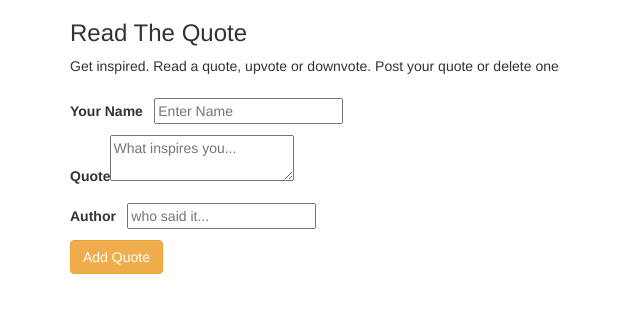
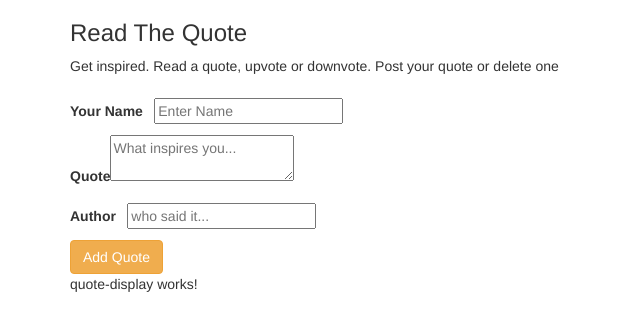
Before and after one commit to COdingaorg/ReadTheQuote, an Angular app: page / in a window 1280 px wide. Shown: the top 330 px of the page, without its empty margins (0-640 px from the left). Built offline with nearby package versions, Linux system fonts and the light colour scheme.

Commit message:
adds a quote display component

```diff
--- a/src/app/app.module.ts
+++ b/src/app/app.module.ts
@@ -5,11 +5,13 @@ import { FormsModule } from '@angular/forms';
 import { AppRoutingModule } from './app-routing.module';
 import { AppComponent } from './app.component';
 import { QuoteFormComponent } from './quote-form/quote-form.component';
+import { QuoteDisplayComponent } from './quote-form/quote-display/quote-display.component';
 
 @NgModule({
   declarations: [
     AppComponent,
-    QuoteFormComponent
+    QuoteFormComponent,
+    QuoteDisplayComponent
   ],
   imports: [
     BrowserModule,
--- /dev/null
+++ b/src/app/quote-form/quote-display/quote-display.component.html
@@ -0,0 +1,4 @@
+
+<div id="quoteDisplay">
+  <p>quote-display works!</p>
+</div>
--- /dev/null
+++ b/src/app/quote-form/quote-display/quote-display.component.ts
@@ -0,0 +1,15 @@
+import { Component, OnInit } from '@angular/core';
+
+@Component({
+  selector: 'app-quote-display',
+  templateUrl: './quote-display.component.html',
+  styleUrls: ['./quote-display.component.css']
+})
+export class QuoteDisplayComponent implements OnInit {
+
+  constructor() { }
+
+  ngOnInit(): void {
+  }
+
+}
--- a/src/app/quote-form/quote-form.component.html
+++ b/src/app/quote-form/quote-form.component.html
@@ -12,3 +12,4 @@
     <button type="submit" class="btn btn-warning">Add Quote</button>
   </form>
 </div>
+<app-quote-display></app-quote-display>
```
Also changed, not shown: src/app/quote-form/quote-display/quote-display.component.css (added), 1 other file (tests, documents, lock files or other folders).
